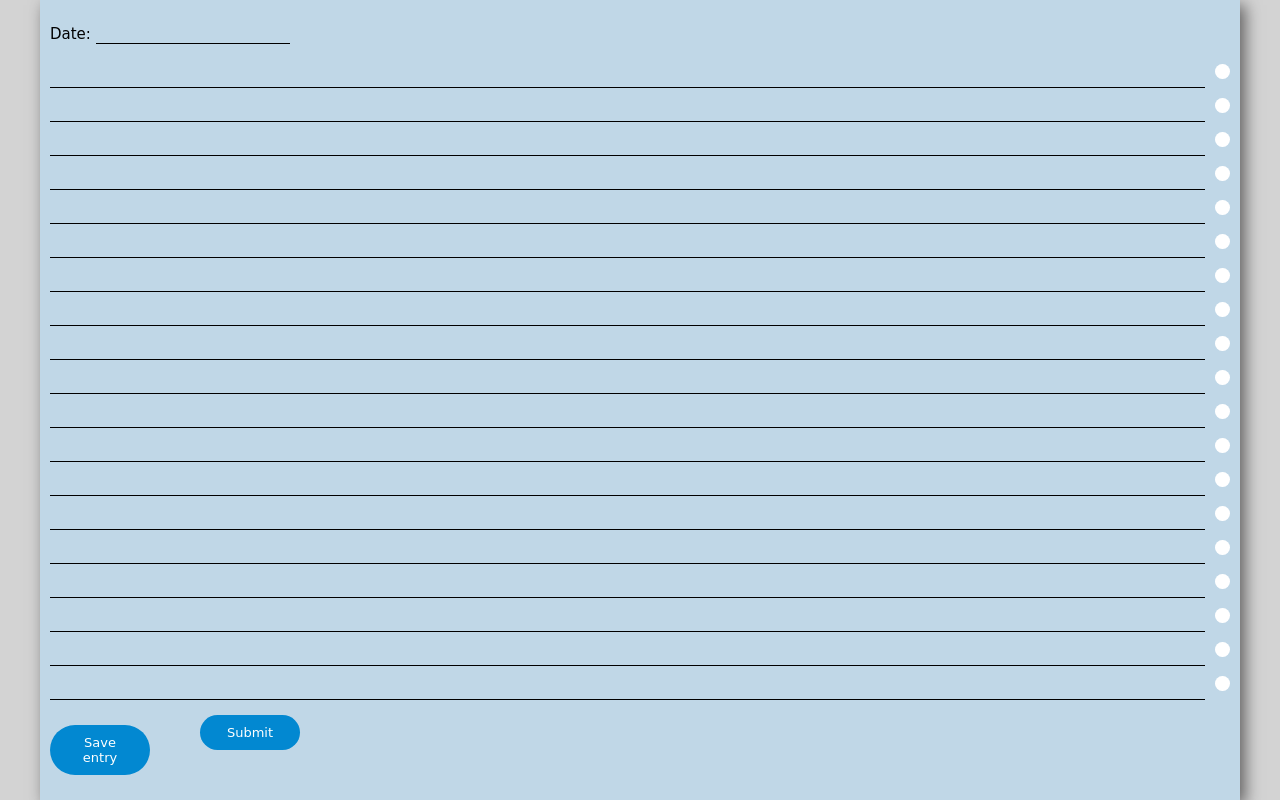
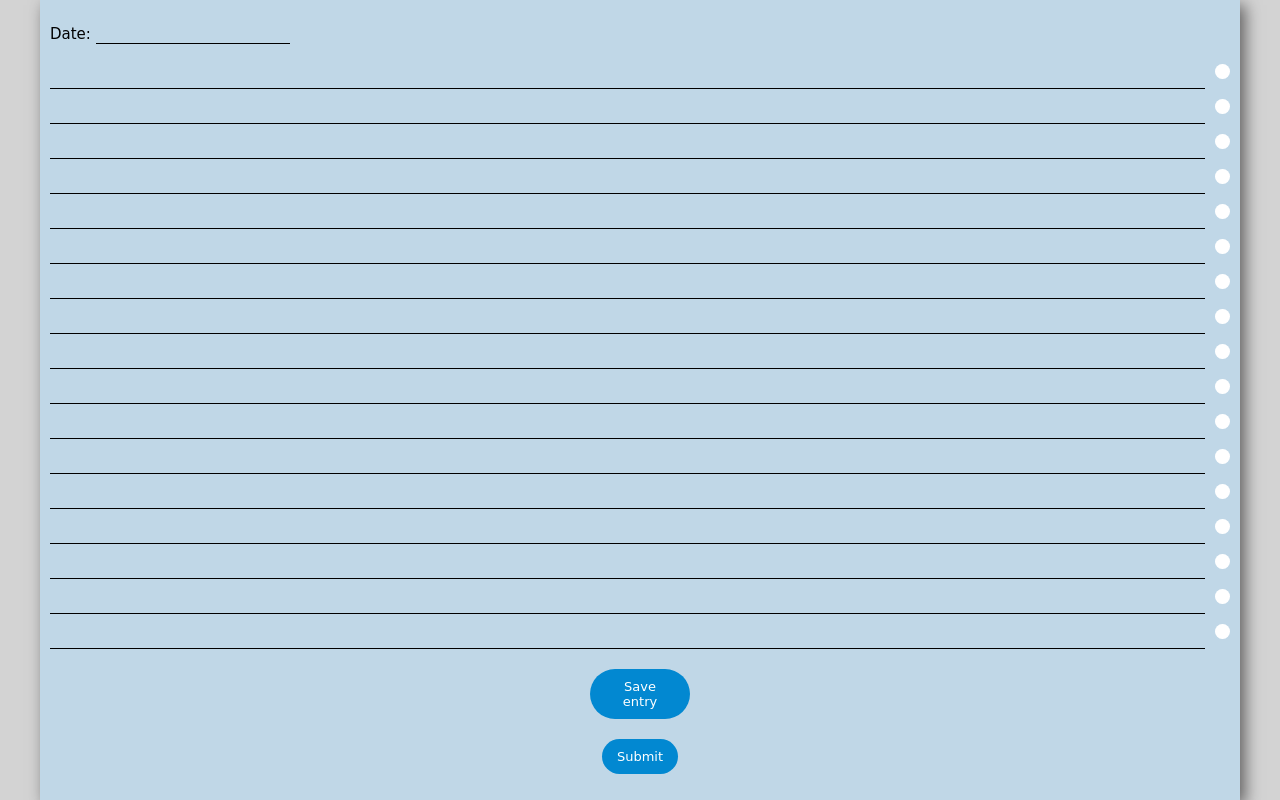
Before and after one commit to NathanielFactor/McHacks, a plain HTML site: page chantal/diarypage/diary.html in a window 1280 px wide. Drawn offline with Linux system fonts and the light colour scheme.

Commit message:
Final diary page
made some family font changes
button position change for diff window sizes alignment
removed some lines in the journal

```diff
--- a/chantal/diarypage/diary.css
+++ b/chantal/diarypage/diary.css
@@ -54,6 +54,8 @@ body{
     border:none;
     border-bottom: 1px solid black;
     font-size:20px;
+    font-family:cursive;
+
 }
 .line:disabled{
     color:black;
@@ -83,12 +85,14 @@ body{
     max-width:100px;
     padding:10px 15px;
     border:none;
-    margin-top:25px;
+    margin-top:20px;
     font-size:13px;
     font-family:cursive;
     background-color: #0288d1;                                /*button colour             either just colour "green" if yellow background or #0288d1 for blue background*/
     color:white;                                            /*"Save entry colour"*/
     border-radius:200px;
+    margin-left:auto;
+    margin-right:auto;
 }
 
 .btn:hover{
@@ -105,18 +109,19 @@ body{
 
 .submit{
     max-width:100px;
-    width:350px;
     padding:10px 15px;
     border:none;
-    margin-top:25px;
+    margin-top:20px;
     font-size:13px;
     font-family:cursive;
     background-color: #0288d1;                                /*button colour             either just colour "green" if yellow background or #0288d1 for blue background*/
     color:white;                                            /*"Save entry colour"*/
     border-radius:200px;
-    position:absolute;
-    margin-left:150px;
-    margin-top:690px;
+    margin-left:auto;
+    margin-right:auto;
+
+
+
 
 }
 
--- a/chantal/diarypage/diary.html
+++ b/chantal/diarypage/diary.html
@@ -71,12 +71,8 @@
         <div class="line-wrap">
             <input type="text" class="line"/>
         </div>
-        <div class="line-wrap">
-            <input type="text" class="line"/>
-        </div>
-        <div class="line-wrap">
-            <input type="text" class="line"/>
-        </div>
+
+
 
         <button class="btn">Save entry</button>
         <button class="submit">Submit</button>                          <!--CAN CHANGE NAME OF BUTTON-->
```
